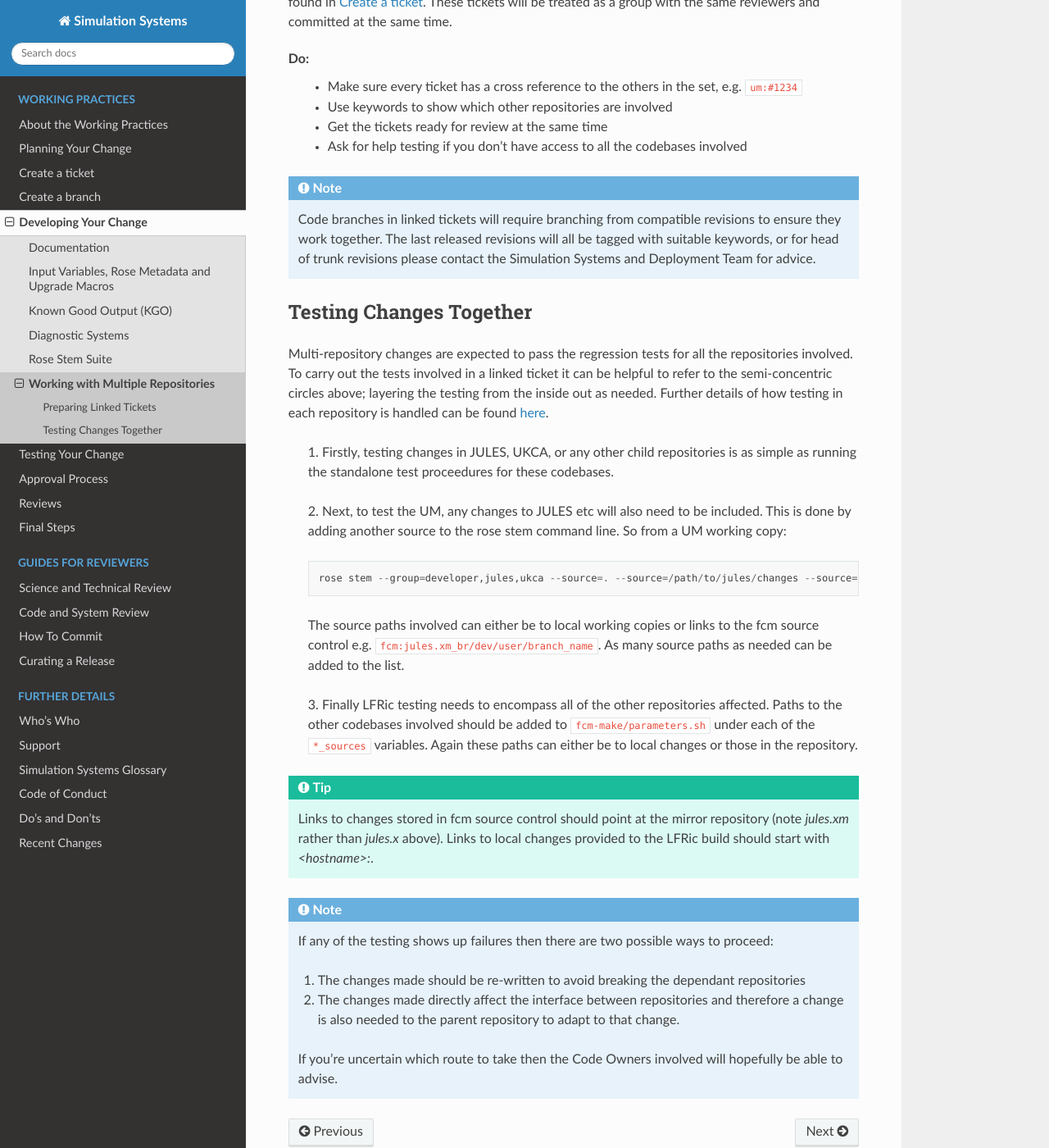
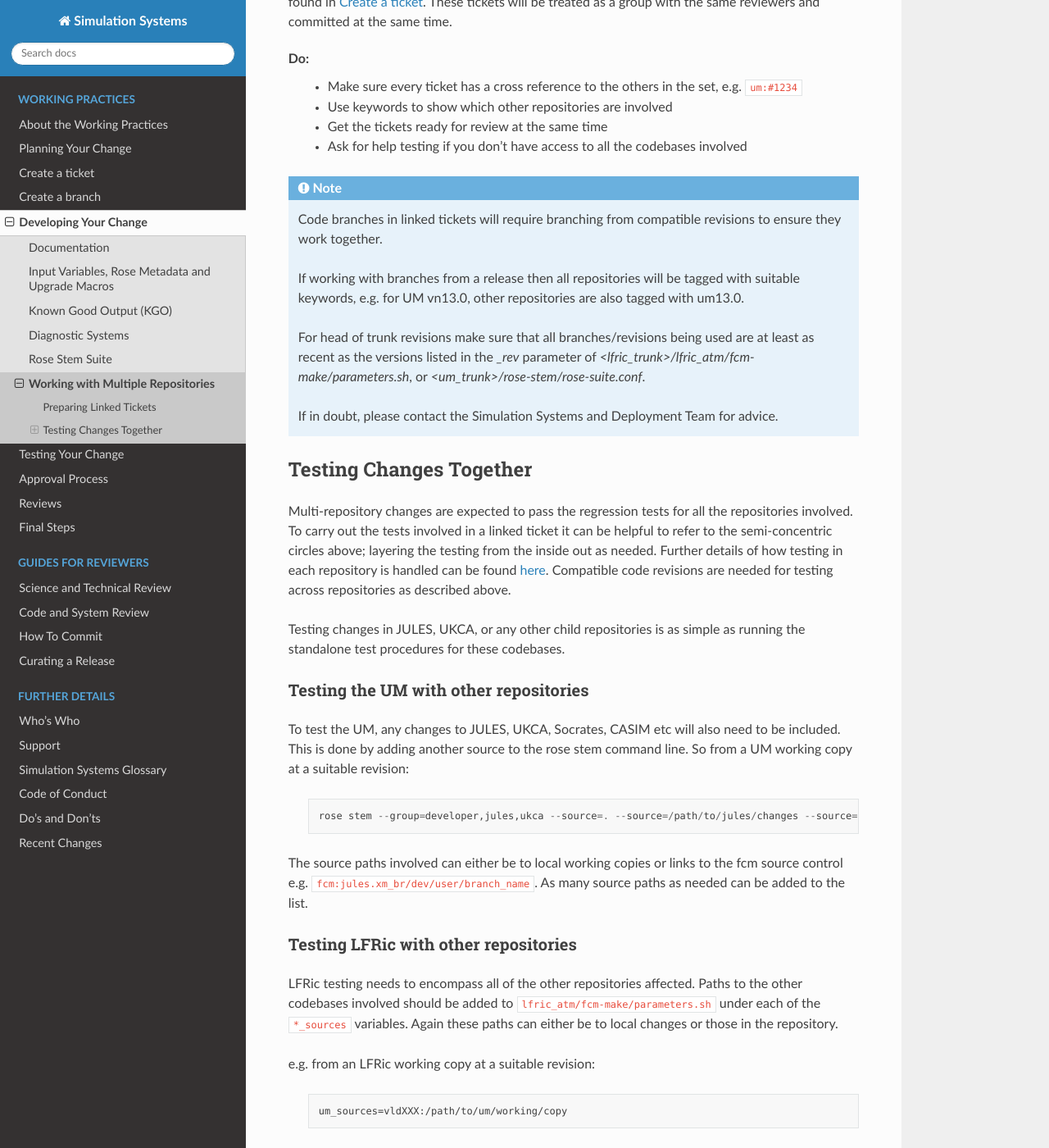
Before and after one commit to MetOffice/simulation-systems, a Sphinx documentation site: the page built from source/WorkingPractices/multi_repository.rst, in a window 1280 px wide and 1400 px high, scrolled down 861 px. Shown: the whole window at 82% size. Built offline with Sphinx 7.4.7 and the Read the Docs theme 2.0.0, drawn with Linux system fonts in a browser that asks for light colours; some of the changed text lies outside the part shown.

Commit message:
update to multi-repo testing

```diff
--- a/source/WorkingPractices/TestSuites/lfric.rst
+++ b/source/WorkingPractices/TestSuites/lfric.rst
@@ -1,3 +1,5 @@
+.. _lfric_test:
+
 Testing LFRic
 =============
 
--- a/source/WorkingPractices/multi_repository.rst
+++ b/source/WorkingPractices/multi_repository.rst
@@ -37,9 +37,17 @@ Do:
 
 .. note::
     Code branches in linked tickets will require branching from compatible revisions
-    to ensure they work together. The last released revisions will all be tagged
-    with suitable keywords, or for head of trunk revisions please contact the
-    Simulation Systems and Deployment Team for advice.
+    to ensure they work together.
+
+    If working with branches from a release then all repositories will  be tagged
+    with suitable keywords, e.g. for UM vn13.0, other repositories are also tagged
+    with um13.0.
+
+    For head of trunk revisions make sure that all branches/revisions being used
+    are at least as recent as the versions listed in the `_rev` parameter of
+    `<lfric_trunk>/lfric_atm/fcm-make/parameters.sh`, or `<um_trunk>/rose-stem/rose-suite.conf`.
+
+    If in doubt, please contact the Simulation Systems and Deployment Team for advice.
 
 Testing Changes Together
 ------------------------
@@ -47,27 +55,44 @@ Multi-repository changes are expected to pass the regression tests for all the
 repositories involved. To carry out the tests involved in a linked ticket it can
 be helpful to refer to the semi-concentric circles above; layering the testing
 from the inside out as needed. Further details of how testing in each
-repository is handled can be found :ref:`here <testing>`.
+repository is handled can be found :ref:`here <testing>`. Compatible
+code revisions are needed for testing across repositories as described above.
 
-    1. Firstly, testing changes in JULES, UKCA, or any other child repositories is
-    as simple as running the standalone test proceedures for these codebases.
+Testing changes in JULES, UKCA, or any other child repositories is
+as simple as running the standalone test procedures for these codebases.
 
-    2. Next, to test the UM, any changes to JULES etc will also need to be included.
-    This is done by adding another source to the rose stem command line. So from a UM
-    working copy:
+Testing the UM with other repositories
+^^^^^^^^^^^^^^^^^^^^^^^^^^^^^^^^^^^^^^
+
+To test the UM, any changes to JULES, UKCA, Socrates, CASIM etc will also need
+to be included. This is done by adding another source to the rose stem command
+line. So from a UM working copy at a suitable revision:
 
     .. code-block::
 
         rose stem --group=developer,jules,ukca --source=. --source=/path/to/jules/changes --source=/path/to/ukca/changes
 
-    The source paths involved can either be to local working copies or links to the
-    fcm source control e.g. ``fcm:jules.xm_br/dev/user/branch_name``. As many source
-    paths as needed can be added to the list.
+The source paths involved can either be to local working copies or links to the
+fcm source control e.g. ``fcm:jules.xm_br/dev/user/branch_name``. As many source
+paths as needed can be added to the list.
 
-    3. Finally LFRic testing needs to encompass all of the other repositories
-    affected. Paths to the other codebases involved should be added to
-    ``fcm-make/parameters.sh`` under each of the ``*_sources`` variables. Again
-    these paths can either be to local changes or those in the repository.
+Testing LFRic with other repositories
+^^^^^^^^^^^^^^^^^^^^^^^^^^^^^^^^^^^^^
+
+LFRic testing needs to encompass all of the other repositories affected. Paths
+to the other codebases involved should be added to
+``lfric_atm/fcm-make/parameters.sh`` under each of the ``*_sources`` variables. Again
+these paths can either be to local changes or those in the repository.
+
+e.g. from an LFRic working copy at a suitable revision:
+
+    .. code-block:: RST
+
+        um_sources=vldXXX:/path/to/um/working/copy
+
+Once parameters.sh has been updated you can run `make test-suite` as described
+:ref:`here <lfric_test>`.
+
 
 .. tip::
     Links to changes stored in fcm source control should point at the mirror
```
